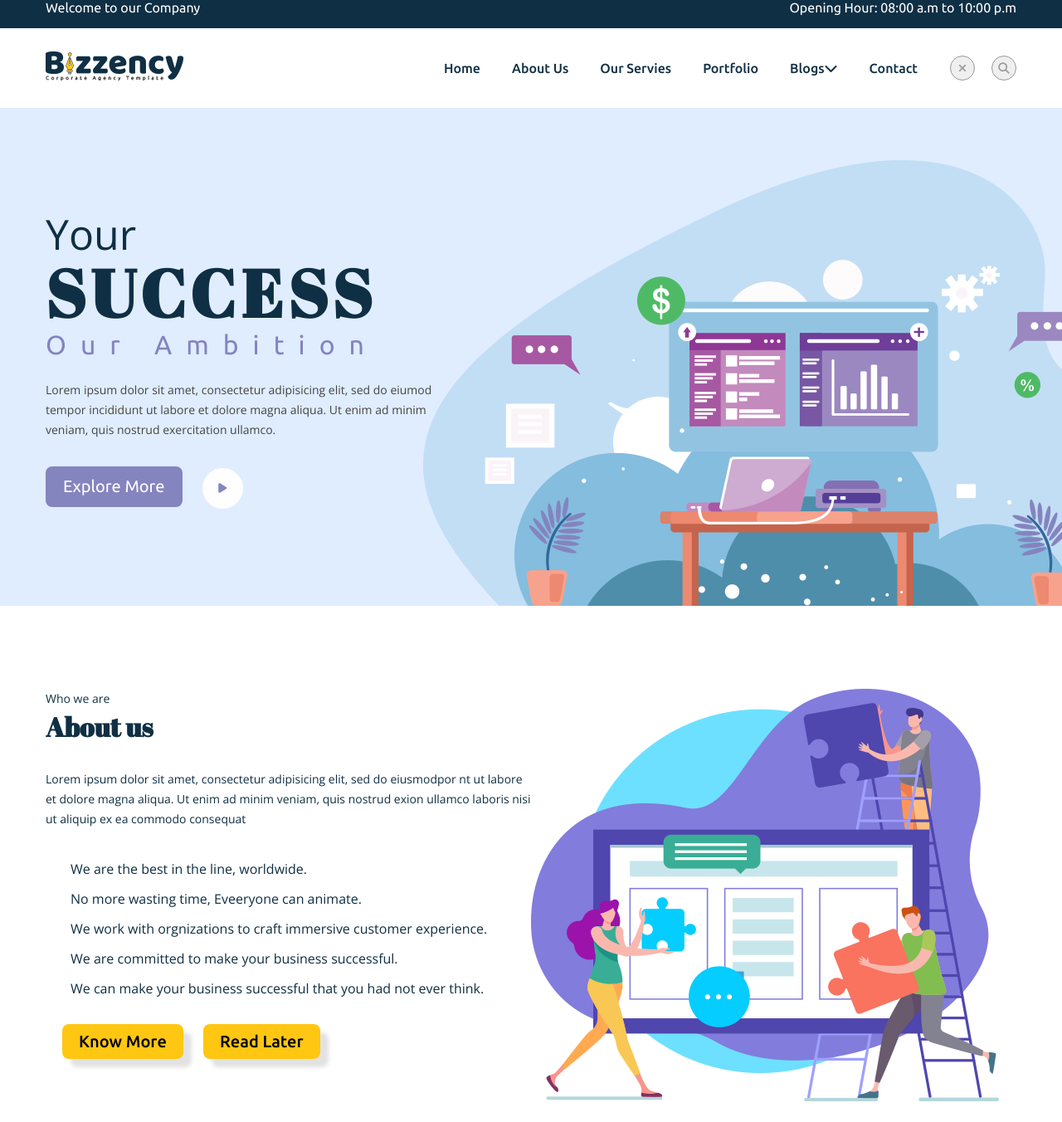
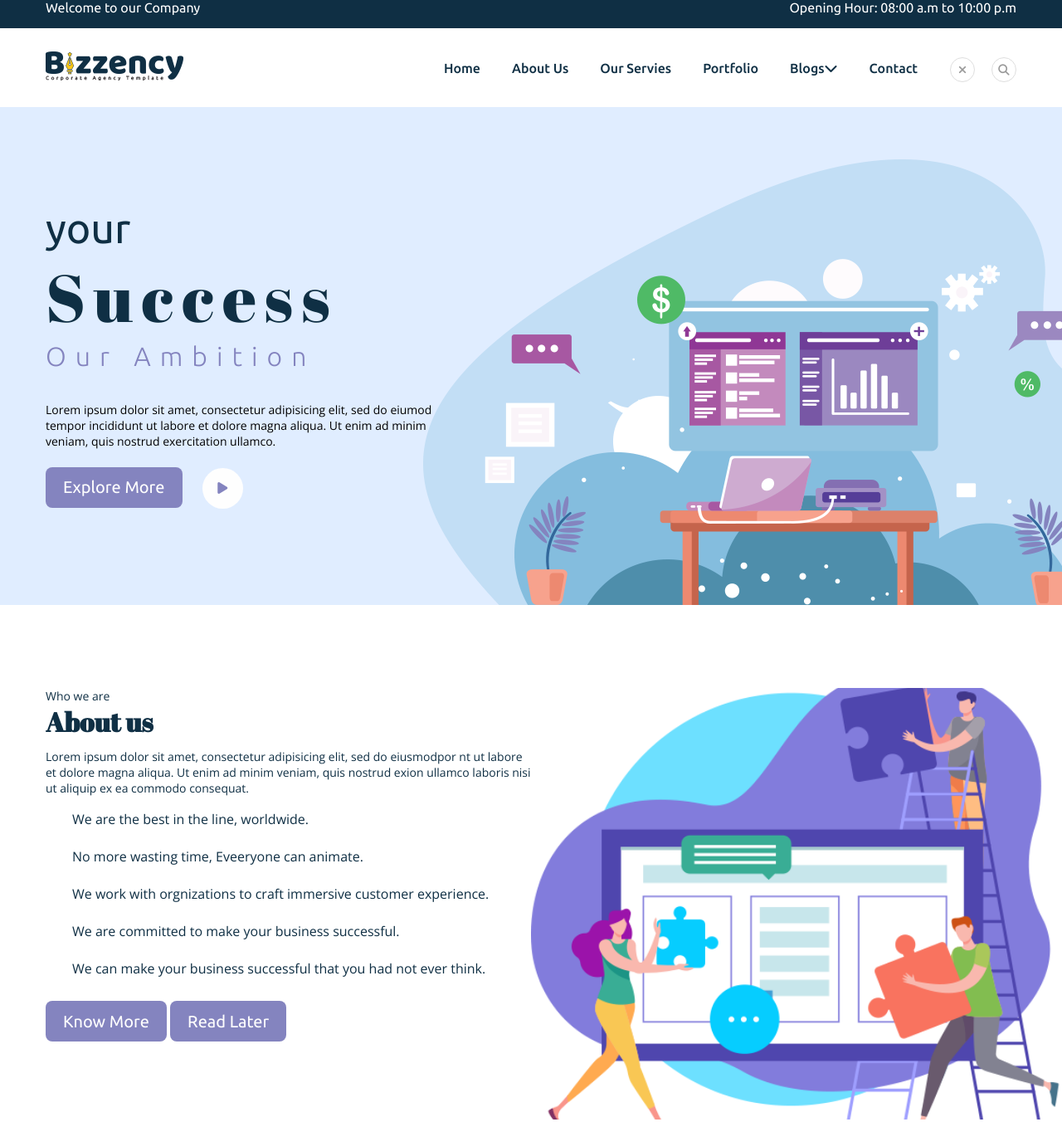
Before and after one commit to Aliprochak/bizzency-part-3, a plain HTML site: page index.html in a window 1280 px wide. Shown: the part 16-1368 px from the top of the page at 83% size. Drawn offline with nearby package versions, Linux system fonts and the light colour scheme.

Commit message:
Add files via upload

```diff
--- /dev/null
+++ b/css/stlye.css
@@ -0,0 +1,242 @@
+/**common css start*/
+:root {
+    --highlight-color: #8484bf;
+    --primary-color: #0f2f44;
+    --light-color: #fefefe;
+    --hover-color: #ffc712;
+    --icon-color: #999999;
+    --text-color: #444444;
+    --border-color: #dedede;
+    --hover-background: #fff9e6;
+    --heading-font: "Abril Fatface", serif;
+    --secondary-font: "Ubuntu", sans-serif;
+    --body-font: "Open Sans", sans-serif;
+}
+
+* {
+    margin: 0;
+    padding: 0;
+    box-sizing: border-box;
+    outline: 0;
+}
+body {
+    font-family: var(--body-font);
+}
+h1,
+h2 {
+    font-family: var(--heading-font);
+}
+h3,
+h4,
+h5,
+h6,
+a,
+button {
+    font-family: var(--secondary-font);
+}
+ul {
+    list-style-type: none;
+}
+a {
+    text-decoration: none;
+}
+button{
+    cursor: pointer;
+}
+.container {
+    width: 1170px;
+    margin: auto;
+}
+.row {
+    display: flex;
+    flex-wrap: wrap;
+}
+.align-center {
+    align-items: center;
+}
+.justify-between {
+    justify-content: space-between;
+}
+.w-50 {
+    width: 50%;
+}
+.w-33 {
+    width: calc(100% / 3);
+}
+.text-left {
+    text-align: left;
+}
+.text-right {
+    text-align: right;
+}
+.text-center {
+    text-align: center;
+}
+.text-justify {
+    text-align: justify;
+}
+/* Common Css End */
+
+/* top-bar satrt */
+#top-bar {
+    background-color: var(--primary-color);
+    color: var(--light-color);
+    font-family: var(--secondary-font);
+}
+#top-bar p {
+    line-height: 24px;
+    padding: 13px 0;
+}
+/* Top-bar End */
+
+/*  Nav  Start */
+#nav .menu ul li a {
+    font-size: 16px;
+    line-height: 24px;
+    text-transform: capitalize;
+    color: var(--primary-color);
+    font-weight: 500;
+    padding: 35.5px 19px;
+    display: inline-block;
+    transition: 0.4s;
+}
+
+#nav .menu ul li button {
+    border-radius: 50%;
+    width: 30px;
+    height: 30px;
+    border: 1px solid var(--border-color);
+    color: var(--icon-color);
+    background: none;
+    margin-left: 20px;
+    transition: 0.4s;
+    margin-top: 35px;
+}
+#nav .menu ul li a:hover,
+#nav .menu ul li button:hover {
+    color: var(--hover-color);
+    background-color: var(--hover-background);
+}
+/*  Nav  End  */
+
+/* banner start */
+#banner {
+    height: 600px;
+    background-position: center;
+    background-size: cover;
+}
+.banner-info h1{
+    color: var(--primary-color);
+    letter-spacing: 10px;
+    font-weight: 400;
+    font-size: 80px;
+    font-family:var(--heading-font)
+
+}
+.banner-info h2{
+    font-weight: 400;
+    font-size: 50px;
+    color: var(--primary-color);
+    font-family: var(--secondary-font);
+}
+.banner-info h4{
+    color: var(--highlight-color);
+    letter-spacing: 11px;
+    font-size: 32px;
+    font-family: var(--secondary-font);
+    font-weight: 300;
+}
+.banner-info p{
+    margin-top: 36px;
+    font-size: 14px;
+
+}
+#banner .banner-info {
+    width: 40%;
+}
+#banner a {
+    font-size: 20px;
+    line-height: 24px;
+    text-transform: capitalize;
+    color: var(--light-color);
+    background-color: var(--highlight-color);
+    display: inline-block;
+    padding: 12.5px 21px;
+    border-radius: 8px;
+    transition: 0.4s;
+    margin-top: 22px;
+}
+#banner a:hover {
+    background-color: var(--light-color);
+    color: var(--highlight-color);
+}
+#banner button {
+    width: 49px;
+    height: 49px;
+    border-radius: 50%;
+    background-color: var(--light-color);
+    border: none;
+    color: var(--highlight-color);
+    font-size: 16px;
+    margin-left: 20px;
+    transition: 0.4s;
+
+}
+#banner button:hover {
+    background-color: var(--highlight-color);
+    color: var(--light-color);
+}
+/* banner end */
+/** about start*/
+#about{
+
+   background-image: url(../img/about\ img.png);
+    background-repeat: no-repeat;
+    background-position: right;
+    background-size: 50%;
+    margin-top: 100px;
+    height: 520px;
+}
+.about-info p{
+  font-size: 14px;
+  color: var(--primary-color);
+  margin-top: 11px;
+  text-align: left;
+  width: 50%;
+
+}
+.about-info h3{
+    font-size: 32px;
+    font-family: var(--heading-font);
+    color: #0f2f44;
+}
+.about-info ul li{
+    margin-top: 11px;
+    margin-left: 32px;
+    line-height:34px ;
+    color: var(--primary-color);
+    font-size: 16px;
+}
+.about-info a{
+    font-size: 20px;
+    line-height: 24px;
+    text-transform: capitalize;
+    color: var(--light-color);
+    background-color: var(--highlight-color);
+    display: inline-block;
+    padding: 12.5px 21px;
+    border-radius: 8px;
+    transition: 0.4s;
+    margin-top: 22px;
+}
+.about-info a:hover{
+    font-size: 16px;
+    line-height: 24px;
+    text-transform: capitalize;
+    color: var(--primary-color);
+    font-weight: 500;
+    padding: 35.5px 19px;
+    display: inline-block;
+    transition: 0.4s;
+}
+/*abour ends*/
--- a/index.html
+++ b/index.html
@@ -3,45 +3,48 @@
 <head>
     <meta charset="UTF-8">
     <meta name="viewport" content="width=device-width, initial-scale=1.0">
-    <title>Document</title>
-    <!--google fonts link-->
+    <title>Bizzency</title>
+    <!--google fonts-->
+    <link rel="preconnect" href="https://fonts.googleapis.com">
+    <link rel="preconnect" href="https://fonts.gstatic.com" crossorigin>
+    <link href="https://fonts.googleapis.com/css2?family=Abril+Fatface&family=Open+Sans:ital@0;1&family=Ubuntu:wght@300;400;500&display=swap" rel="stylesheet">
+    <link rel="preconnect" href="https://fonts.googleapis.com">
+    <link rel="preconnect" href="https://fonts.gstatic.com" crossorigin>
+    <link href="https://fonts.googleapis.com/css2?family=Open+Sans:ital@0;1&family=Ubuntu:ital,wght@0,300;0,400;0,500;0,700;1,300;1,400;1,500;1,700&display=swap" rel="stylesheet">
     <link rel="preconnect" href="https://fonts.googleapis.com">
     <link rel="preconnect" href="https://fonts.gstatic.com" crossorigin>
     <link href="https://fonts.googleapis.com/css2?family=Open+Sans:ital@0;1&display=swap" rel="stylesheet">
-    <link rel="preconnect" href="https://fonts.googleapis.com">
-    <link rel="preconnect" href="https://fonts.gstatic.com" crossorigin>
-    <link href="https://fonts.googleapis.com/css2?family=Open+Sans:ital@0;1&family=Ubuntu:wght@300;400;500&display=swap" rel="stylesheet">
-    <link rel="preconnect" href="https://fonts.googleapis.com">
-    <link rel="preconnect" href="https://fonts.gstatic.com" crossorigin>
-    <link href="https://fonts.googleapis.com/css2?family=Abril+Fatface&family=Open+Sans:ital@0;1&family=Ubuntu:wght@300;400;500&display=swap" rel="stylesheet">
-<!--fontawsome link-->
+    <!--google fons end-->
+    <!--fontawesome css link-->
     <link rel="stylesheet" href="./css/all.min.css">
-<!--css main link-->
-    <link rel="stylesheet" href="./css/style.css">
+    <!--css link -->
+    <link rel="stylesheet" href="./css/stlye.css">
+
 </head>
 <body>
     <!--header part start-->
     <header>
-        <!--top-bar start-->
+    <!--top bar start -->
     <section id="top-bar">
         <div class="container">
             <div class="row justify-between">
                 <p>Welcome to our Company</p>
                 <p>Opening Hour: 08:00 a.m to 10:00 p.m</p>
             </div>
+
         </div>
     </section>
-        <!--top-bar end-->
+    <!--top bar end -->
 
-        <!--nav start-->
+    <!--navbar start-->
     <nav id="nav">
         <div class="container">
         <div class="row justify-between align-center">
             <div class="logo">
-                    <img src="./img/logo.png" alt="#">
+                <a href="#"><img src="./img/Bizzency (1).png" alt=""></a>
             </div>
             <div class="menu">
-                        <ul class="row align-center">
+                <ul class="row">
                     <li><a href="#">Home</a></li>
                     <li><a href="#">About us</a></li>
                     <li><a href="#">Our Servies</a></li>
@@ -63,91 +66,63 @@
         </div>
         </div>
     </nav>
-
-        <!--nav end-->
+    <!--navbar end-->
     </header>
     <!--header part end-->
+
     <!--main part start-->
-<main>
-    <!--success part start-->
-    <section id="success"  class="row" style="background-image:url(./img/Bg-img.png) ;">
+    <main id="main">
+        <!--banner section start-->
+    <section id="banner" class="row align-center" style="background-image:url(./img/background\ img.png);">
         <div class="container">
-            <div class="inner-info">
-
+            <div class="banner-info">
             <h2>your</h2>
-               <h1>success</h1>
-               <h3>our ambition</h3>
-               <p>Lorem ipsum dolor sit amet, consectetur adipisicing elit,
-                sed do eiumod tempor incididunt ut labore et dolore magna
-                aliqua. Ut enim ad minim veniam, quis nostrud exercitation ullamco.
-               </p>
+            <h1>Success</h1>
+            <h4>Our Ambition</h4>
+            <p>Lorem ipsum dolor sit amet,
+                consectetur adipisicing elit,
+                sed do eiumod tempor incididunt
+                ut labore et dolore magna aliqua.
+                Ut enim ad minim veniam, quis nostrud
+                exercitation ullamco.</p>
                 <a href="#">Explore More</a>
                 <button type="button">
                     <i class="fa-solid fa-play"></i>
                 </button>
             </div>
+
         </div>
     </section>
-    <!--success part end-->
+    <!--banner section end-->
 
-    <!--about start-->
+    <!--about section start-->
     <section id="about">
         <div class="container">
-            <div class="row">
             <div class="about-info">
                 <p>Who we are</p>
                 <h3>About us</h3>
-                    <p>Lorem ipsum dolor sit amet, consectetur adipisicing elit,
+                <p>
+                   Lorem ipsum dolor sit amet, consectetur adipisicing elit,
                    sed do eiusmodpor nt ut labore et dolore magna aliqua.
                    Ut enim ad minim veniam, quis nostrud exion ullamco
-                       laboris nisi ut aliquip ex ea commodo consequat
+                   laboris nisi ut aliquip ex ea commodo consequat.
                 </p>
-                    <ul class="list">
+                <ul>
                     <li>We are the best in the line, worldwide.</li>
                     <li>No more wasting time, Eveeryone can animate.</li>
                     <li>We work with orgnizations to craft immersive customer experience.</li>
                     <li>We are committed to make your business successful.</li>
                     <li>We can make your business successful that you had not ever think.</li>
-
                 </ul>
-                    <div class="btn">
                 <a href="#">Know More</a>
                 <a href="#">Read Later</a>
-                    </div>
 
-                </div>
-                <div class="about-img">
-                    <img src="./img/about img.png" alt="#">
-                </div>
             </div>
         </div>
     </section>
-    <!--about end-->
 
-    <!--our skill start-->
-    <section id="skill">
-        <div class="container">
-            <div class="row">
-                <div class="skill-img">
-                <img src="./img/skill-img.png" alt="#">
-                </div>
-
-
-                <div class="skill-info text-right">
-                <p>what can we do</p>
-                <h3>Our Skills</h3>
-                <p>Lorem ipsum dolor sit amet, consectetur adipisicing elit,
-                     sed do eiusmodpor nt ut labore et dolore magna aliqua
-                </p>
-
-                </div>
-            </div>
-        </div>
-    </section>
-    <!--our skill end-->
+    <!--about section end-->
     </main>
-
     <!--main part end-->
-
 </body>
 </html>
```
Also changed, not shown: img/Bizzency (1).png (added), img/background img.png (added). Lines whose indentation alone changed are shown as unchanged.
